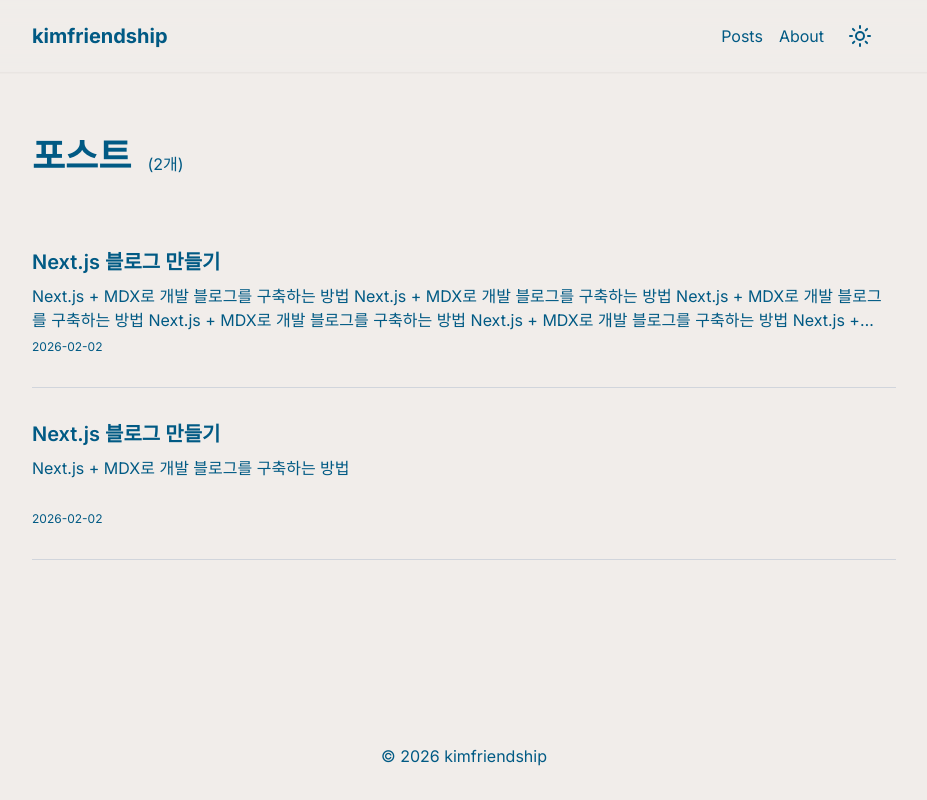
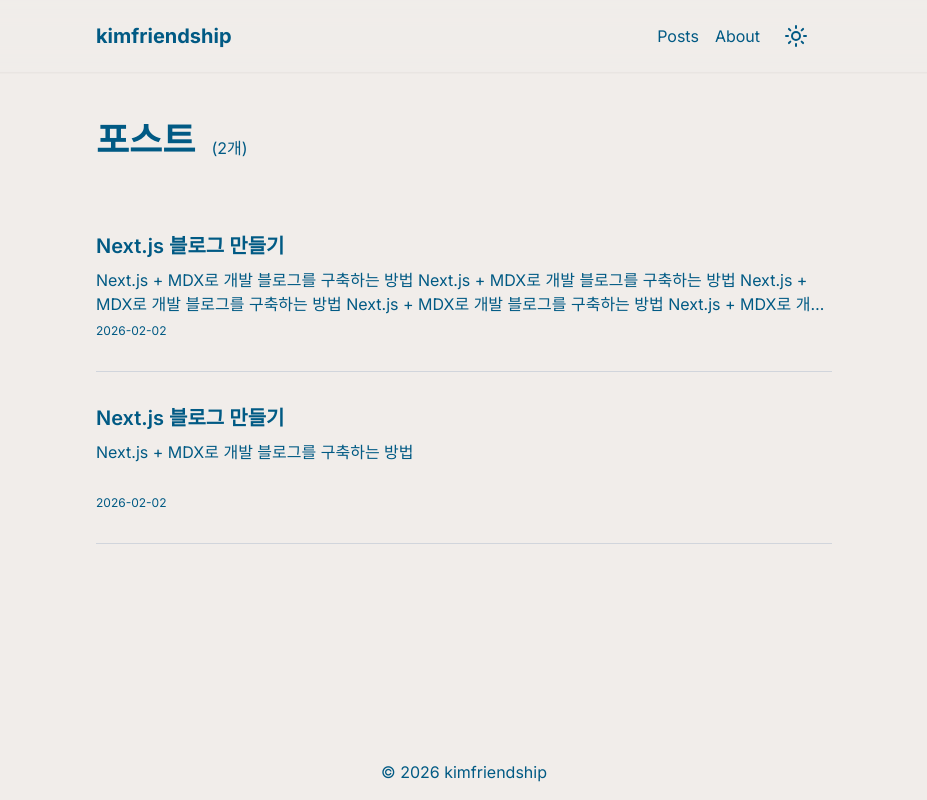
Before and after one commit to kimfriendship/kimfriendship-blog, a Next.js app: page /posts in a window 1280 px wide. Shown: the whole page, without its empty margins (176-1103 px from the left). Built offline with nearby package versions, Linux system fonts and the light colour scheme.

Commit message:
fix: 레이아웃 및 헤더 스타일 수정

```diff
--- a/src/app/layout.tsx
+++ b/src/app/layout.tsx
@@ -58,7 +58,7 @@ export default function RootLayout({
       <body
         className={cn(
           `${inter.variable} ${notoKr.variable} ${mono.variable} antialiased`,
-          "mx-auto flex h-screen w-full max-w-4xl flex-col p-4",
+          "flex h-screen w-full flex-col",
         )}
       >
         <ThemeProvider>
--- a/src/app/posts/[slug]/layout.tsx
+++ b/src/app/posts/[slug]/layout.tsx
@@ -3,7 +3,7 @@ import { TocSidebar } from "@/components/TocSideBanner";
 
 export default function Layout({ children }: { children: React.ReactNode }) {
   return (
-    <div className="relative mx-auto max-w-3xl px-4">
+    <div className="relative mx-auto w-full max-w-3xl px-4">
       <ReadingProgressBar />
 
       <div className="sticky top-30 h-fit">
--- a/src/app/posts/page.tsx
+++ b/src/app/posts/page.tsx
@@ -4,7 +4,7 @@ export default async function PostsPage() {
   const posts = await getAllPosts();
 
   return (
-    <>
+    <div className="mx-auto w-full max-w-3xl px-4">
       <div className="flex items-end gap-4 py-10">
         <h1 className="text-4xl font-bold">포스트</h1>
         <span>({posts.length}개)</span>
@@ -24,6 +24,6 @@ export default async function PostsPage() {
           </li>
         ))}
       </ul>
-    </>
+    </div>
   );
 }
--- a/src/components/Header.tsx
+++ b/src/components/Header.tsx
@@ -8,10 +8,10 @@ const navList = [
 
 export function Header() {
   return (
-    <header className="bg-background/80 fixed top-0 left-0 w-full shadow-xs backdrop-blur-md">
+    <header className="bg-background/80 fixed top-0 left-0 z-10 w-full shadow-xs backdrop-blur-md">
       <nav
         aria-label="Primary Navigation"
-        className="mx-auto flex w-full max-w-4xl items-center p-4"
+        className="mx-auto flex w-full max-w-3xl items-center p-4"
       >
         <Link href="/" className="text-xl font-bold">
           kimfriendship
```
